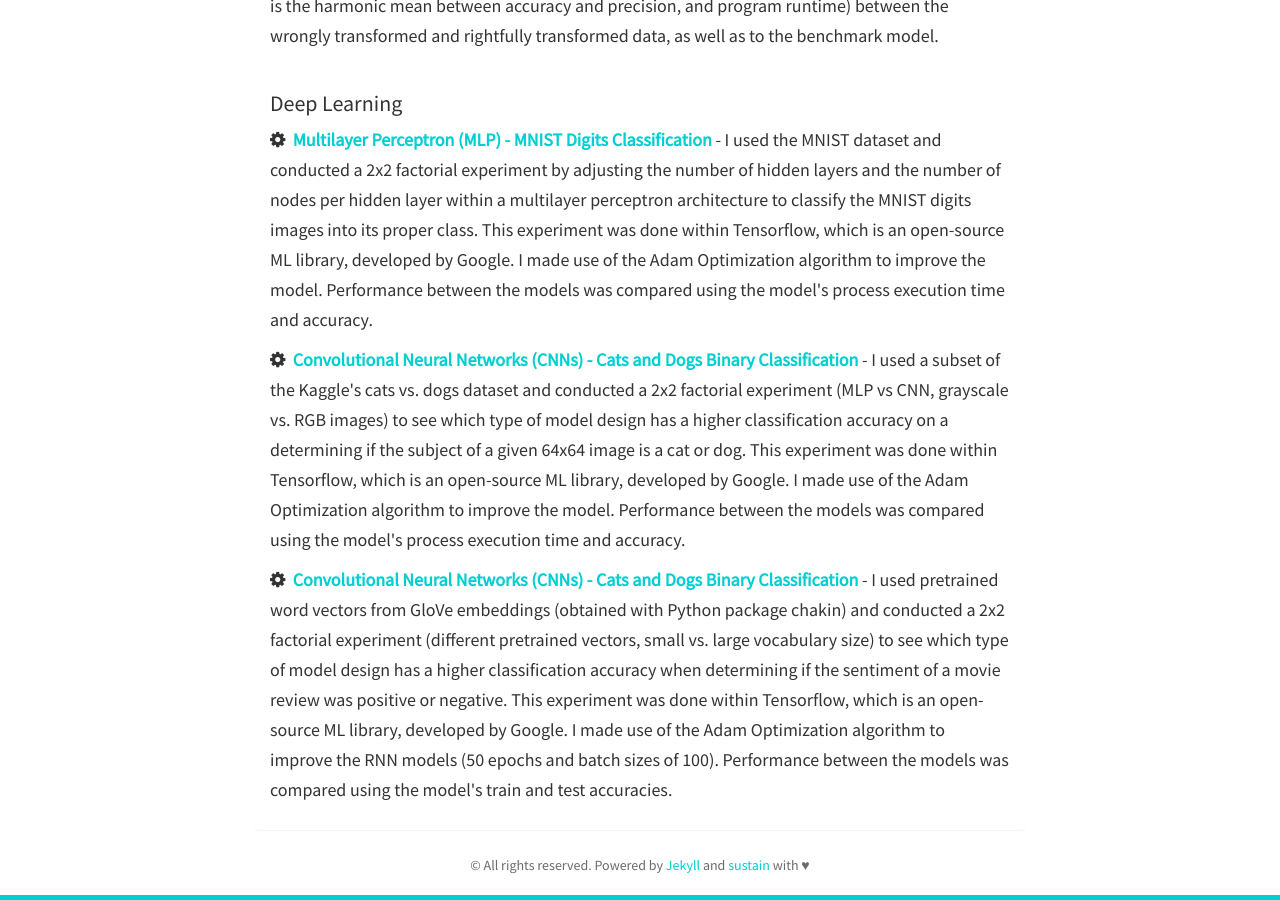
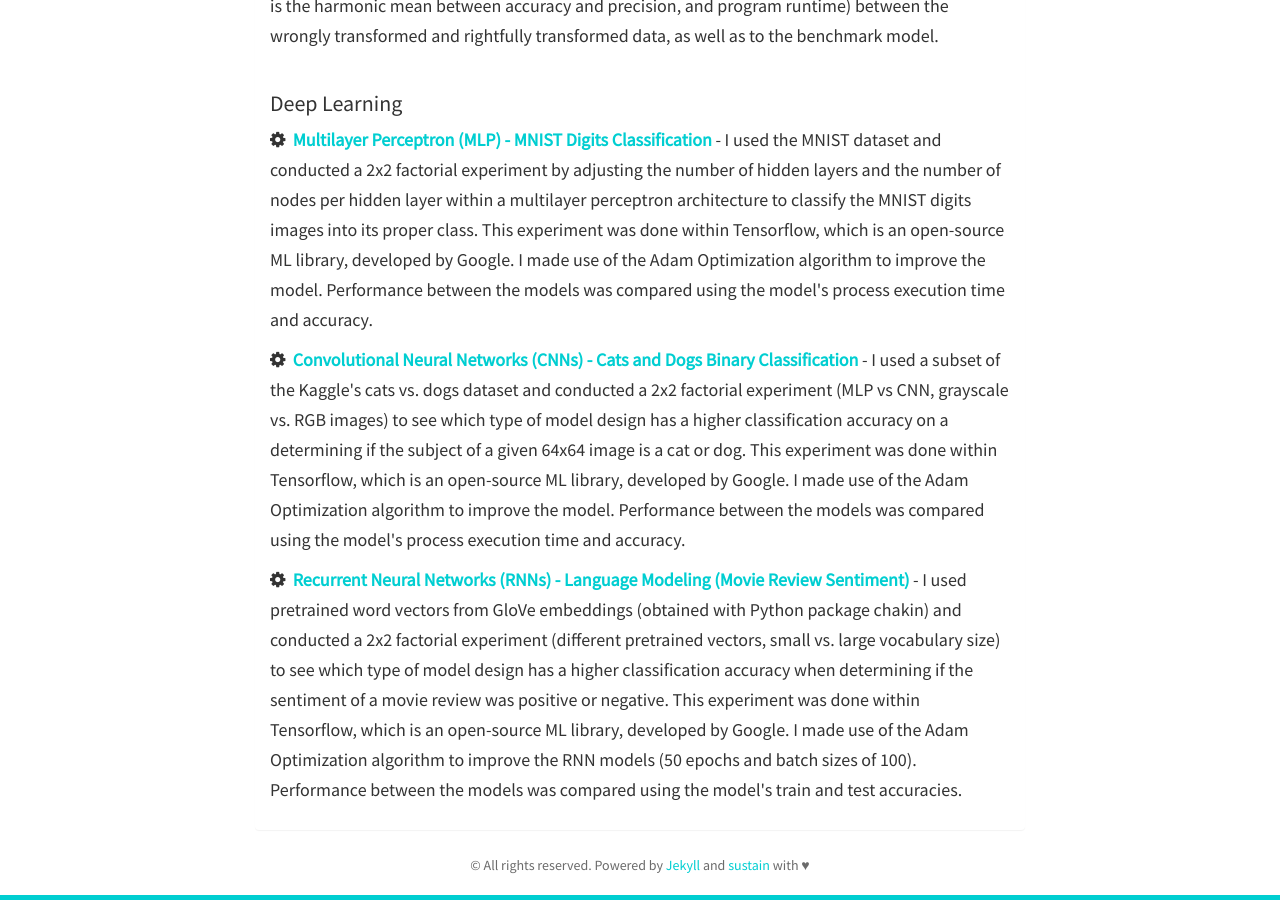
Before and after one commit to tiffduong/tiffduong.github.io, a Jekyll site: the page built from projects.html, in a window 1280 px wide and 900 px high, scrolled down 1478 px. Built offline with Jekyll 4.4.1, drawn with Linux system fonts in a browser that asks for light colours; nearby versions of some CDN libraries.

Commit message:
Update projects.html

```diff
--- a/_includes/projects.html
+++ b/_includes/projects.html
@@ -52,7 +52,7 @@
 			- I used a subset of the Kaggle's cats vs. dogs dataset and conducted a 2x2 factorial experiment (MLP vs CNN, grayscale vs. RGB images) to see which type of model design has a higher classification accuracy on a determining if the subject of a given 64x64 image is a cat or dog. This experiment was done within Tensorflow, which is an open-source ML library, developed by Google. I made use of the Adam Optimization algorithm to improve the model. Performance between the models was compared using the model's process execution time and accuracy.
 		</h5>
 		<h5>
-			<i class="fa fa-cog"></i>&nbsp;&nbsp;<strong><a href="https://github.com/tiffduong/Data_Science_Portfolio/blob/master/MSDS%20-%20Practical%20Machine%20Learning/Assignment_8_-_Language_Modeling_with_RNNs/Assignment%208%20-%20Language%20Modeling%20with%20an%20RNN.ipynb">Convolutional Neural Networks (CNNs) - Cats and Dogs Binary Classification</a></strong>
+			<i class="fa fa-cog"></i>&nbsp;&nbsp;<strong><a href="https://github.com/tiffduong/Data_Science_Portfolio/blob/master/MSDS%20-%20Practical%20Machine%20Learning/Assignment_8_-_Language_Modeling_with_RNNs/Assignment%208%20-%20Language%20Modeling%20with%20an%20RNN.ipynb">Recurrent Neural Networks (RNNs) - Language Modeling (Movie Review Sentiment)</a></strong>
 			- I used pretrained word vectors from GloVe embeddings (obtained with Python package chakin) and conducted a 2x2 factorial experiment (different pretrained vectors, small vs. large vocabulary size) to see which type of model design has a higher classification accuracy when determining if the sentiment of a movie review was positive or negative. This experiment was done within Tensorflow, which is an open-source ML library, developed by Google. I made use of the Adam Optimization algorithm to improve the RNN models (50 epochs and batch sizes of 100). Performance between the models was compared using the model's train and test accuracies.</h5>
 
     </div>
```
